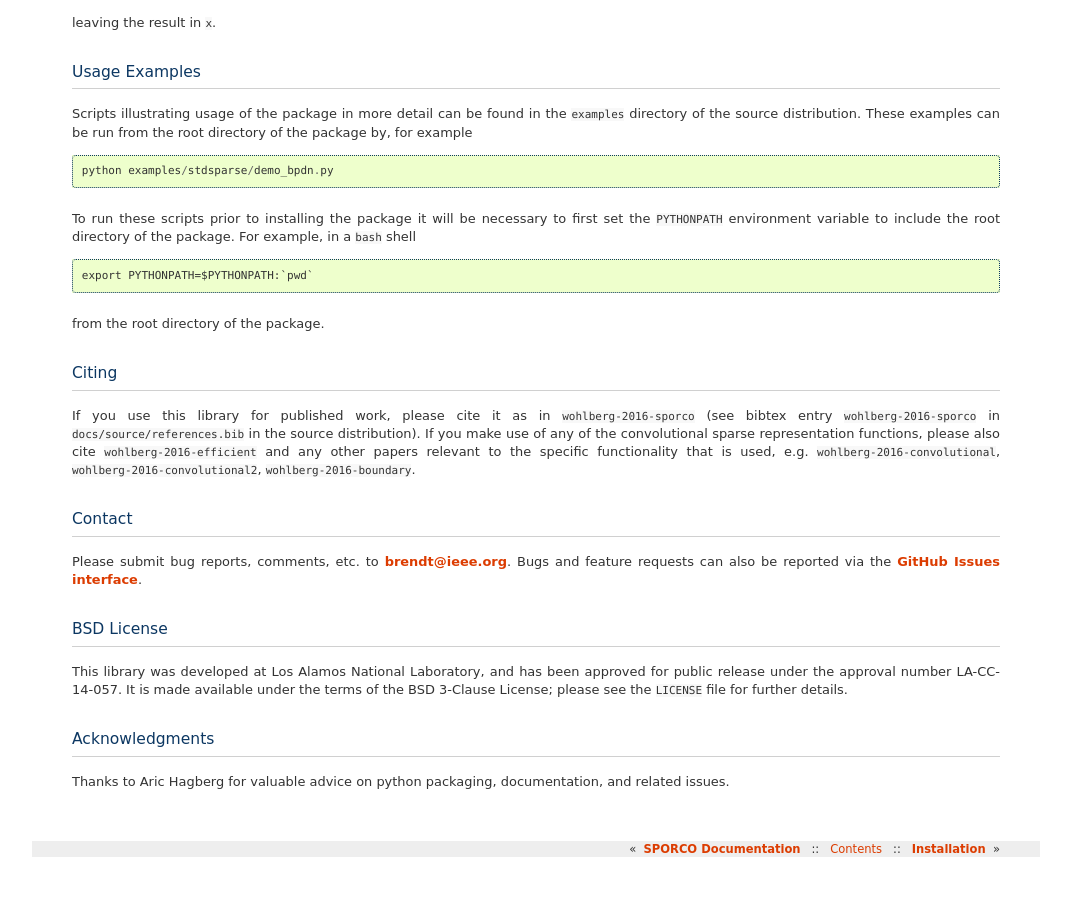
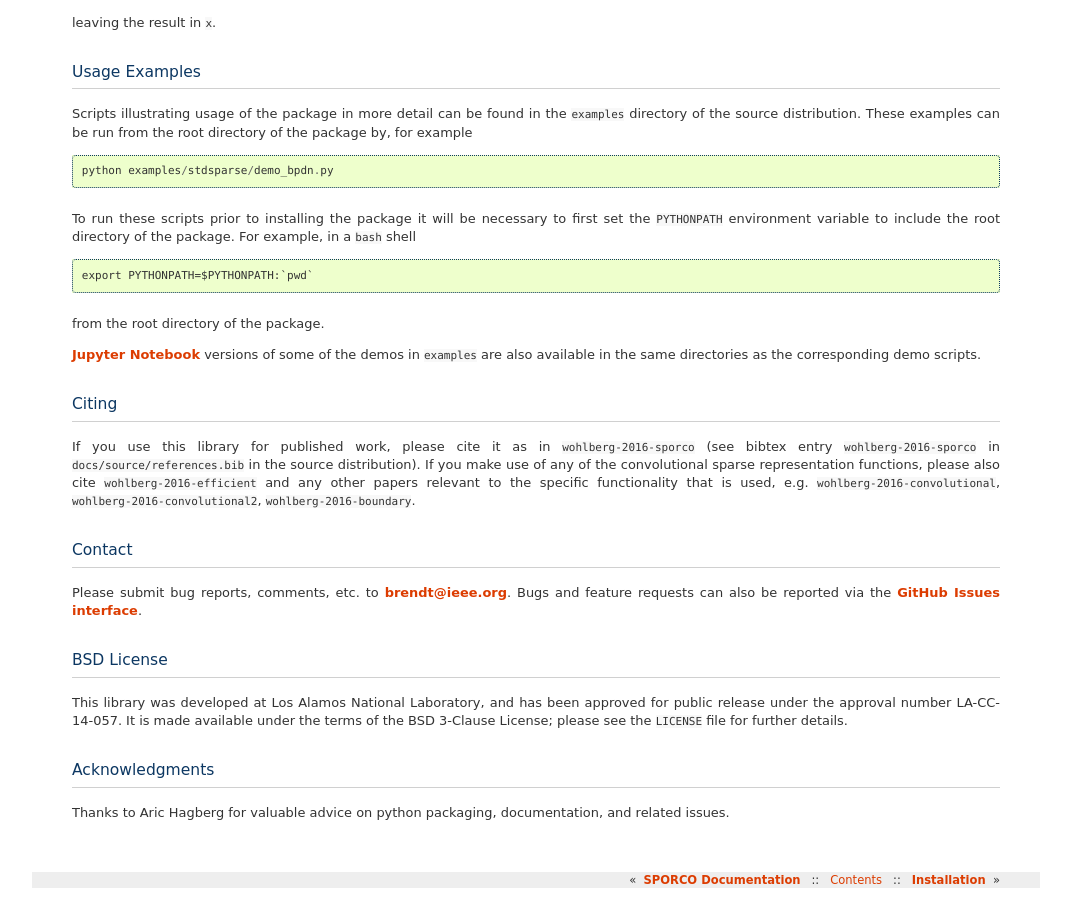
Before and after one commit to bwohlberg/sporco, a Sphinx documentation site: the page built from docs/source/overview.rst, in a window 1280 px wide and 900 px high, scrolled down 798 px. Shown: the whole window, without its empty margins (104-1175 px from the left). Built offline with Sphinx 7.4.7, drawn with Linux system fonts in a browser that asks for light colours; pages that are not in the unit, such as notebooks, are missing from menus; cross-references to code outside the pages are shown as plain code; before the commit the page ends 1667 px from its top, so only the background shows below that.

Commit message:
Added mention of Jupyter notebook examples

```diff
--- a/docs/source/overview.rst
+++ b/docs/source/overview.rst
@@ -86,6 +86,11 @@ shell
 from the root directory of the package.
 
 
+`Jupyter Notebook <http://jupyter.org/>`_ versions of some of the
+demos in ``examples`` are also available in the same directories as
+the corresponding demo scripts.
+
+
 
 Citing
 ------
```
